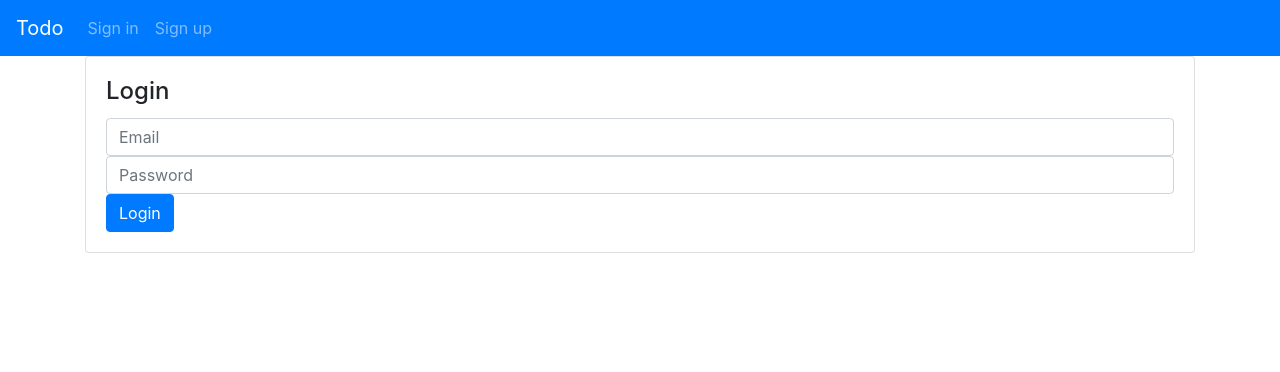
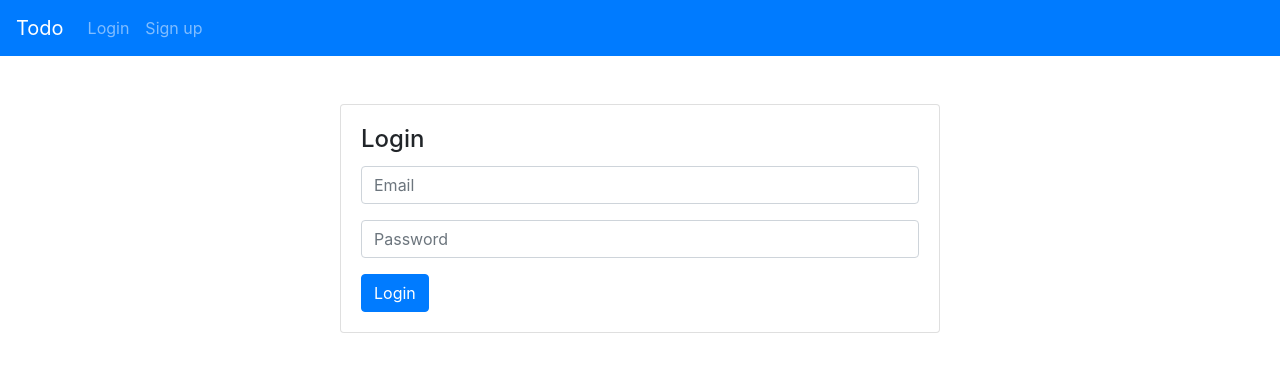
Before and after one commit to ozzmoo/pyshop-test, a Vue app: page /login in a window 1280 px wide. Shown: the top 372 px of the page. Built offline with nearby package versions, Linux system fonts and the light colour scheme.

Commit message:
little fixes

```diff
--- a/src/components/NavAuth.vue
+++ b/src/components/NavAuth.vue
@@ -3,7 +3,7 @@
     <b-navbar toggleable="sm" type="dark" variant="primary">
       <b-navbar-brand>Todo</b-navbar-brand>
       <b-navbar-nav>
-        <b-nav-item to="/login">Sign in</b-nav-item>
+        <b-nav-item to="/login">Login</b-nav-item>
         <b-nav-item to="/signup">Sign up</b-nav-item>
       </b-navbar-nav>
     </b-navbar>
--- a/src/main.js
+++ b/src/main.js
@@ -4,7 +4,6 @@ import store from './store'
 
 import router from './router'
 
-import Vuelidate from 'vuelidate'
 
 import {
   BootstrapVue,
@@ -21,7 +20,6 @@ import 'firebase/database';
 
 Vue.config.productionTip = false
 
-Vue.use(Vuelidate)
 Vue.use(BootstrapVue)
 Vue.use(IconsPlugin)
 
--- a/src/views/Login.vue
+++ b/src/views/Login.vue
@@ -1,17 +1,23 @@
 <template>
   <div class="login">
     <NavAuth />
-    <b-container>
-      <div class="login__form">
+    <b-container class="auth-container">
+      <div class="auth-form login__form mt-5">
         <b-card title="Login">
           <b-form>
             <b-row>
-              <b-col cols="12">
-                <b-form-input required :type="emailType" placeholder="Email">
+              <b-col cols="12" class="mb-3">
+                <b-form-input
+                  v-model="email"
+                  required
+                  :type="emailType"
+                  placeholder="Email"
+                >
                 </b-form-input>
               </b-col>
-              <b-col cols="12">
+              <b-col cols="12" class="mb-3">
                 <b-form-input
+                  v-model="password"
                   required
                   :type="passType"
                   placeholder="Password"
@@ -28,6 +34,7 @@
 
 <script>
 import NavAuth from "../components/NavAuth";
+
 export default {
   name: "Login",
   components: { NavAuth },
@@ -35,9 +42,21 @@ export default {
     return {
       emailType: "email",
       passType: "password",
+      email: "",
+      password: "",
     };
   },
 };
 </script>
 
-<style></style>;
+<style>
+.auth-form {
+  max-width: 600px;
+}
+
+.auth-container {
+  display: flex;
+  align-items: center;
+  justify-content: center;
+}
+</style>;
--- a/src/views/SignUp.vue
+++ b/src/views/SignUp.vue
@@ -2,23 +2,23 @@
   <div class="signup">
     <NavAuth />
 
-    <b-container>
-      <div class="login__form">
+    <b-container class="auth-container">
+      <div class="auth-form signup__form mt-5">
         <b-card title="Sign Up">
           <b-form>
             <b-row>
-              <b-col cols="12">
+              <b-col cols="12" class="mb-3">
                 <b-form-input required :type="emailType" placeholder="Email">
                 </b-form-input>
               </b-col>
-              <b-col cols="12">
+              <b-col cols="12" class="mb-3">
                 <b-form-input
                   required
                   :type="passType"
                   placeholder="Password"
                 ></b-form-input>
               </b-col>
-              <b-col cols="12">
+              <b-col cols="12" class="mb-3">
                 <b-form-input
                   required
                   :type="passType"
```
